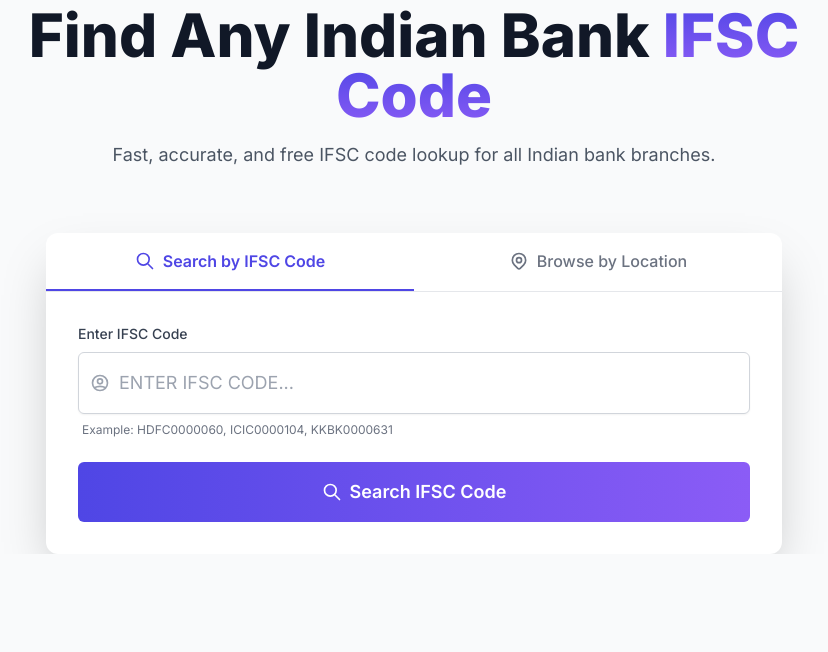
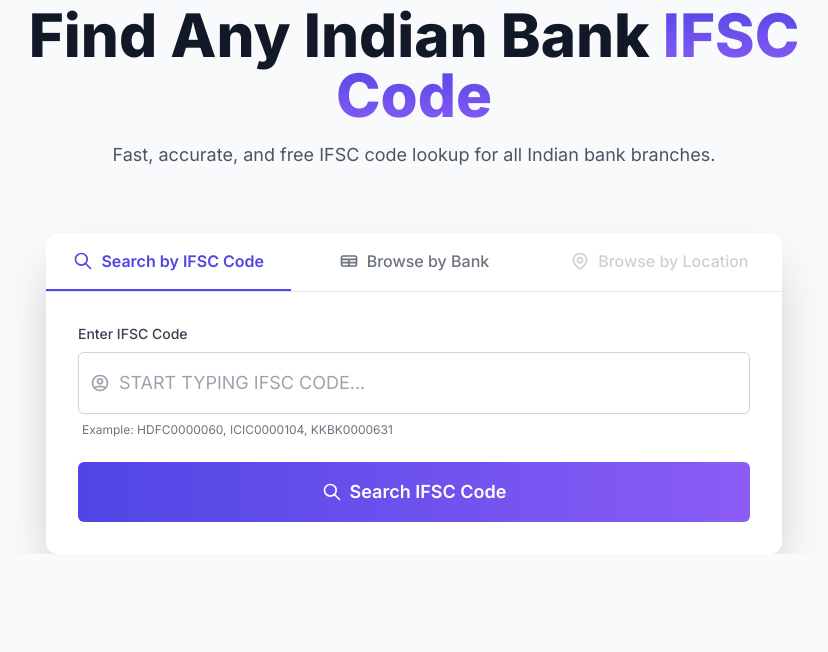
Before and after one commit to lactustech/ifsclookup-api, a FastAPI app: page / in a window 1280 px wide. Shown: the part 139-791 px from the top of the page, without its empty margins (226-1054 px from the left). Run offline with FastAPI, Linux system fonts and the light colour scheme; some libraries are stand-ins or nearby versions.

Commit message:
Update index.html

```diff
--- a/templates/index.html
+++ b/templates/index.html
@@ -17,6 +17,7 @@
         <div class="bg-white rounded-xl shadow-2xl overflow-hidden">
             <!-- Tabs -->
             <div class="flex border-b border-gray-200">
+                <!-- Tab 1: Search by IFSC (Active) -->
                 <button class="flex-1 py-4 px-6 text-center font-semibold text-indigo-600 border-b-2 border-indigo-600">
                     <span class="flex items-center justify-center gap-2">
                         <svg xmlns="http://www.w3.org/2000/svg" class="h-5 w-5" fill="none" viewBox="0 0 24 24" stroke="currentColor">
@@ -25,8 +26,20 @@
                         Search by IFSC Code
                     </span>
                 </button>
+
+                <!-- Tab 2: Browse by Bank -->
                 <a href="/banks" class="flex-1 py-4 px-6 text-center font-medium text-gray-500 hover:bg-gray-50">
                     <span class="flex items-center justify-center gap-2">
+                        <svg xmlns="http://www.w3.org/2000/svg" class="h-5 w-5" fill="none" viewBox="0 0 24 24" stroke="currentColor">
+                            <path stroke-linecap="round" stroke-linejoin="round" stroke-width="2" d="M3 10h18M3 14h18m-9-4v8m-7 0h14a2 2 0 002-2V8a2 2 0 00-2-2H5a2 2 0 00-2 2v8a2 2 0 002 2z" />
+                        </svg>
+                        Browse by Bank
+                    </span>
+                </a>
+
+                <!-- Tab 3: Browse by Location (Disabled for now) -->
+                <a href="#" class="flex-1 py-4 px-6 text-center font-medium text-gray-400 hover:bg-gray-50 cursor-not-allowed" title="Coming Soon">
+                    <span class="flex items-center justify-center gap-2 opacity-50">
                         <svg xmlns="http://www.w3.org/2000/svg" class="h-5 w-5" fill="none" viewBox="0 0 24 24" stroke="currentColor">
                           <path stroke-linecap="round" stroke-linejoin="round" stroke-width="2" d="M17.657 16.657L13.414 20.9a1.998 1.998 0 01-2.827 0l-4.244-4.243a8 8 0 1111.314 0z" />
                           <path stroke-linecap="round" stroke-linejoin="round" stroke-width="2" d="M15 11a3 3 0 11-6 0 3 3 0 016 0z" />
@@ -54,7 +67,7 @@
                             id="ifsc-input"
                             name="ifsc"
                             class="block w-full p-4 pl-10 border border-gray-300 rounded-md shadow-sm focus:outline-none focus:ring-2 focus:ring-indigo-500 text-lg"
-                            placeholder="ENTER IFSC CODE..."
+                            placeholder="START TYPING IFSC CODE..."
                             required
                             maxlength="11"
                             minlength="11"
```
